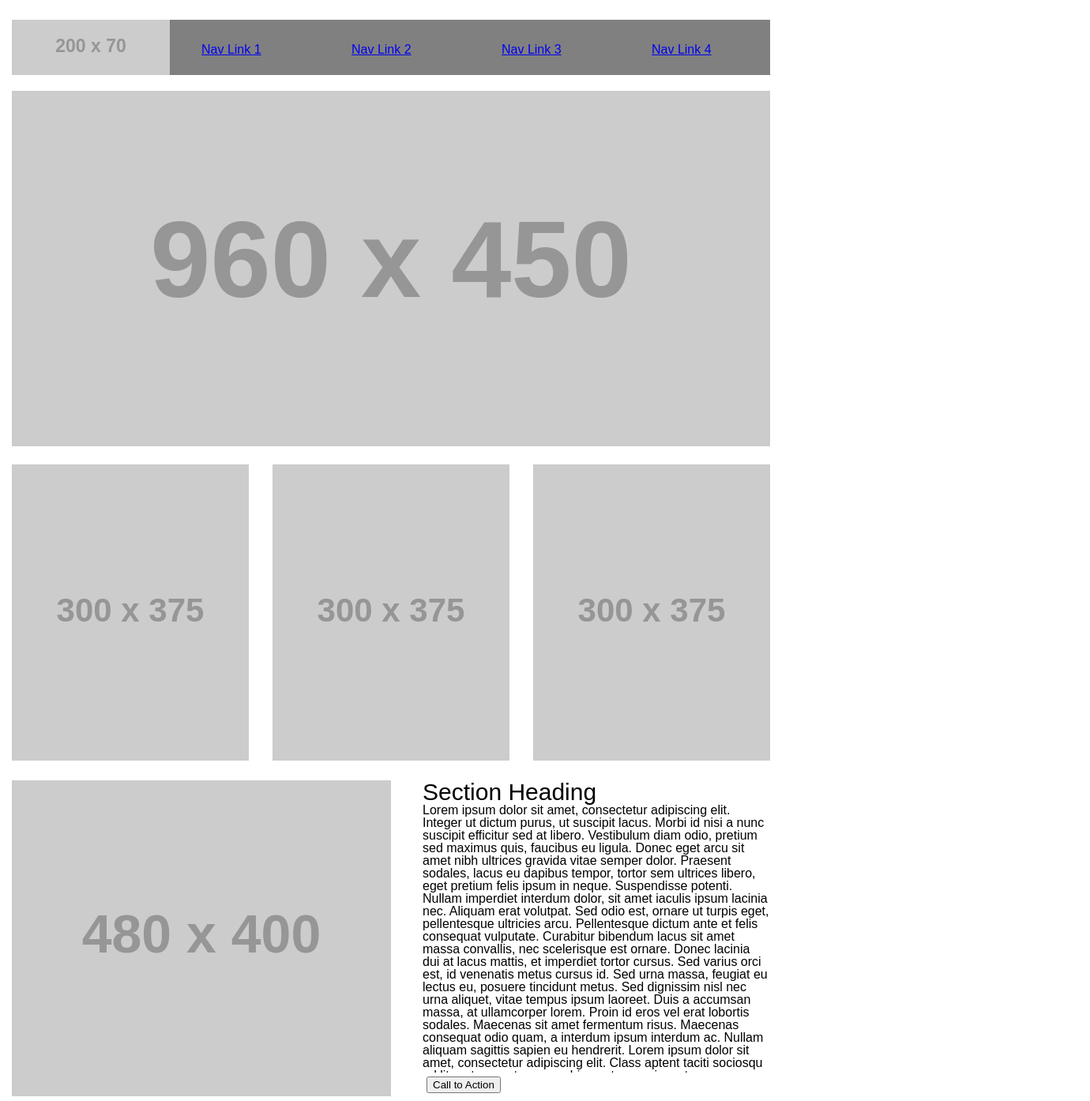
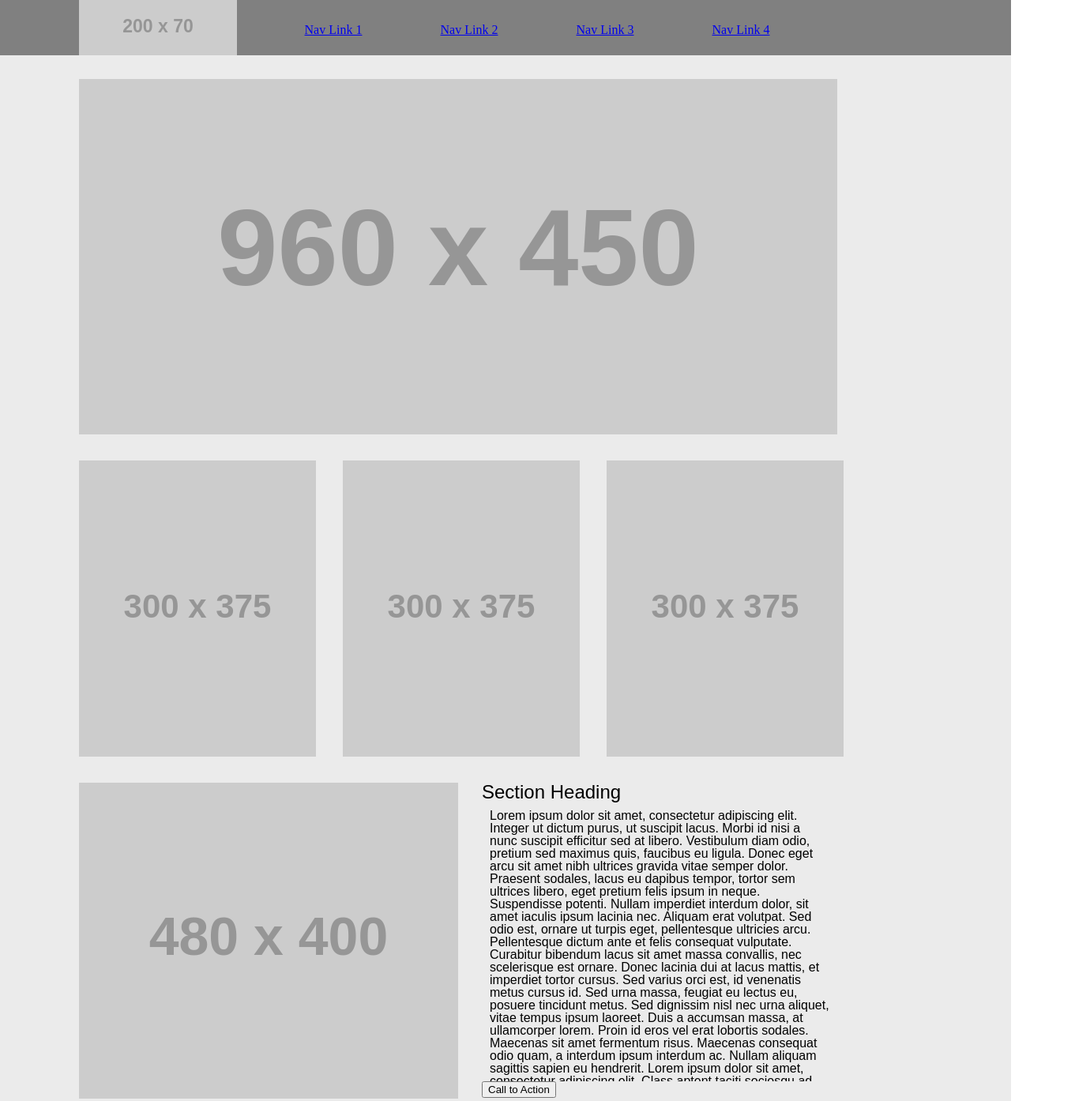
Before and after one commit to c-costello/wireframelab1, a plain HTML site: page index.html in a window 1280 px wide. Shown: the top 1394 px of the page at 79% size, 1380 px wide, since content can reach past the window. Drawn offline with Linux system fonts and the light colour scheme; placeholder pictures from the web are drawn by us.

Commit message:
redid css and removed some ids from html

```diff
--- a/index.html
+++ b/index.html
@@ -9,21 +9,21 @@
       <img src = "https://via.placeholder.com/200X70">
       <nav>
         <ul>
-          <li id=link1><a id=trial href=link1.html>Nav Link 1</a></li>
-          <li id=link2><a href=link2.html>Nav Link 2</a></li>
-          <li id=link3><a href=link3.html>Nav Link 3</a></li>
-          <li id=link4><a href=link4.html>Nav Link 4</a></li>
+          <li><a href=link1.html>Nav Link 1</a></li>
+          <li><a href=link2.html>Nav Link 2</a></li>
+          <li><a href=link3.html>Nav Link 3</a></li>
+          <li><a href=link4.html>Nav Link 4</a></li>
         </ul>
       </nav>
     </header>
     <main>
-      <section id=heroimg>
+      <section>
         <img src="https://via.placeholder.com/960X450">
       </section>
-      <section id=subheader>
-        <img id=sh1 src="https://via.placeholder.com/300X375">
-        <img id=sh2 src="https://via.placeholder.com/300X375">
-        <img id=sh3 src="https://via.placeholder.com/300X375">
+      <section>
+        <img src="https://via.placeholder.com/300X375">
+        <img src="https://via.placeholder.com/300X375">
+        <img src="https://via.placeholder.com/300X375">
       </section>
       <section id = sectionheading>
           <img src="https://via.placeholder.com/480X400">
--- a/styles/styles.css
+++ b/styles/styles.css
@@ -1,143 +1,97 @@
-*{
-  /* outline: 1px solid black; */
-  font-family: sans-serif;
+body {
+
 }
 
-body{
-  width: 960px;
-  position: relative;
-  margin-bottom: 1500px;
-  padding: 15px;
-
-}
-header {
+header{
+  height: 70px;
   width: 100%;
-  height: 70px;
-  position: relative;
-  margin-top: 10px;
-  margin-bottom: 10px;
   background-color: grey;
 }
+
 header img {
+  margin-left:100px;
+}
+nav {
   position: absolute;
   top: 0px;
-  left: 0px;
+  left: 300px;
+  width: 760px;
 }
 
-nav {
+li {
   position: absolute;
-  left: 200px;
-  top: 0px;
-  text-align: center;
-  width: 760px;
-  font-family: sans-serif;
 }
 
-nav ul {
-  position: relative;
-
+li:first-child {
+  top: 30px;
+  left: 72px;
+  width: 100px;
+  text-align: center;
 }
- nav li {
-  float: left;
-  position: absolute;
-  height: 35px;
- }
-
- #link1 {
-
-  left: 40px;
-  /* top: 30px; */
-  text-align: left;
-  width: 190px;
- }
- #link2 {
-
-  left: 230px;
-  /* top: 30px; */
-  text-align: left;
-  width: 190px;
- }
- #link3 {
-
-  left: 420px;
-  /* top: 30px; */
-  text-align: left;
-  width: 190px;
- }
- #link4 {
-
-  left: 610px;
-  /* top: 30px; */
-  text-align: left;
-  width: 150px;
- }
-
- a{
-   position: relative;
-   top: 30px;
- }
- main {
-   position: relative;
- }
-
- #heroimg img {
-   margin-top: 10px;
-   margin-bottom: 10px;
- }
-
- #subheader {
-   position: relative;
-   width: 960px;
- }
-
-#subheader img {
-  position: absolute;
-  margin-top: 10px;
-  margin-bottom: 10px;
-
- }
-
-#sh1 {
-  position: absolute;
-  left:0px;
- }
-
-#sh2 {
-  position: absolute;
-  left:330px;
+li:nth-child(2) {
+  top: 30px;
+  left: 244px;
+  width: 100px;
+  text-align: center;
+}
+li:nth-child(3) {
+  top: 30px;
+  left: 416px;
+  width: 100px;
+  text-align: center;
+}
+li:nth-child(4) {
+  top: 30px;
+  left: 588px;
+  width: 100px;
+  text-align: center;
+}
+main {
+  padding-top: 30px;
+  padding-bottom:30px;
+  padding-left: 100px;
+  background-color: rgb(235, 235, 235);
 }
 
-#sh3 {
-  position: absolute;
-  left: 660px;
+main section:first-child{
+  margin-bottom: 30px;
+}
+main section:nth-child(2) {
+  margin-bottom: 30px;
 }
 
-#sectionheading{
-  position:relative;
-  top: 400px;
-  padding: 10px;
+main section:nth-child(2) img:first-child {
+  margin-right: 30px;
+}
+main section:nth-child(2) img:nth-child(2) {
+  margin-right: 30px;
 }
 
-#sectionheading img {
+#sectionheading {
+  position: relative;
+}
+
+#sectionheading section {
+  font-family: sans-serif;
   position: absolute;
-  left: 0px;
+  top: 0px;
+  left: 510px;
+  width: 450px;
+  height: 400px;
 }
 
 h3 {
-  font-size: 30px;
-}
-#sectionheading section {
-  position: absolute;
-  left: 520px;
-  width: 440px;
-  height: 400px;
-}
-
-button {
-  margin: 5px;
+  font-size: 24px;
 }
 
 #sectionheading section p {
-  height: 340px;
-  overflow: auto;
+  padding: 10px;
+  overflow: scroll;
+  height:334px;
 }
+footer {
+  height: 70px;
+  width: 100%;
+  background-color: grey;
+  padding-left: 100px;
+}
```
